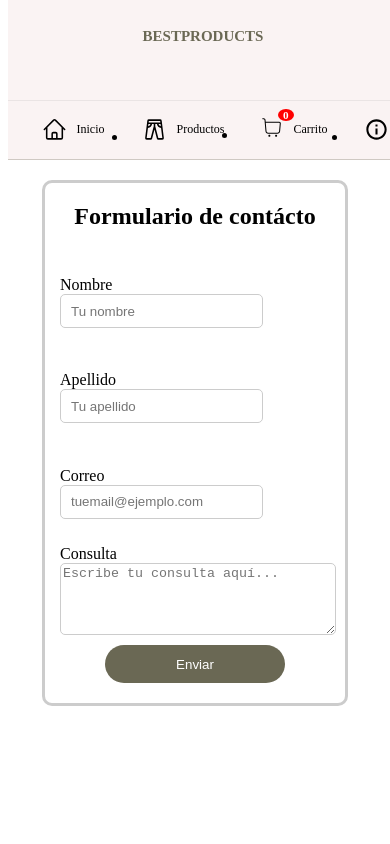
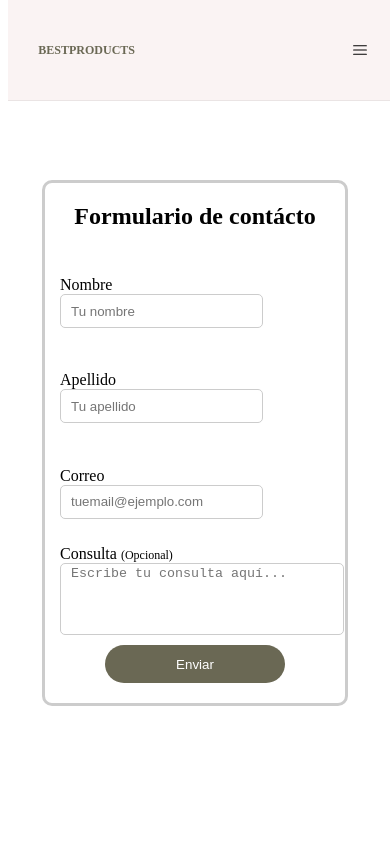
Before and after one commit to VazquezLD/entrega-react, a React (Vite) app: page /contact in a window 390 px wide. Shown: the top 844 px of the page. Built offline with nearby package versions, Linux system fonts and the light colour scheme; the HTML template or start-up script is replaced by a standard one.

Commit message:
aside cambio por menu hamburguesa responsive

```diff
--- a/src/components/Layout.jsx
+++ b/src/components/Layout.jsx
@@ -1,18 +1,26 @@
-import React from "react";
+import React, { useState, useEffect } from "react";
 import { Navbar } from "./Navbar";
 import { Aside } from "./Aside";
-import '../styles/Layout.css'
+import '../styles/Layout.css';
 
-export const Layout = ({children}) => {
-    return(
-        <>
-            <Navbar/>
-            <Aside/>
-            <main>
-                {children}
-            </main>
+export const Layout = ({ children }) => {
+  const [showNav, setShowNav] = useState(false)
+  const [isDesktop, setIsDesktop] = useState(window.innerWidth >= 768)
 
-        </>
+  useEffect(() => {
+    const handleResize = () => {
+      setIsDesktop(window.innerWidth >= 768)
+    }
+    window.addEventListener("resize", handleResize)
 
-    )
+    return () => window.removeEventListener("resize", handleResize)
+  }, [])
+
+  return (
+    <>
+      <Navbar showNav={showNav} setShowNav={setShowNav} />
+      {(isDesktop || showNav) && <Aside />}
+      <main>{children}</main>
+    </>
+  )
 }
--- a/src/components/Navbar.jsx
+++ b/src/components/Navbar.jsx
@@ -1,8 +1,18 @@
 import React from "react";
 import '../styles/Layout.css'
 import { InputProduct } from "./InputProduct";
+import { RxHamburgerMenu } from "react-icons/rx";
 
-export const Navbar = () => {
+
+export const Navbar = ({showNav ,setShowNav}) => {
+
+    const handleNav = () => {
+        if(!showNav){
+            setShowNav(true)
+        }else{
+            setShowNav(false)
+        }
+    }
 
     return(
         <>
@@ -13,6 +23,7 @@ export const Navbar = () => {
                 <div className="inputDiv">
                     <InputProduct/>
                 </div>
+                <RxHamburgerMenu className="menuburguer" id onClick={() => handleNav()}/>
             </nav>
         </>
     )
--- a/src/pages/contact/ContactForm.jsx
+++ b/src/pages/contact/ContactForm.jsx
@@ -47,8 +47,8 @@ export const ContactForm = () => {
             </div>
 
             <div className="inputDivF">
-              <label htmlFor="issue">Consulta</label>
-              <Field as="textarea" name="issue" placeholder="Escribe tu consulta aquí..." id="issue" className="inputF"/>
+              <label htmlFor="issue">Consulta <span className="optional">(Opcional)</span></label>
+              <Field as="textarea" name="issue" placeholder="Escribe tu consulta aquí..." id="issue" className="inputField inputF"/>
               <ErrorMessage name="issue" component="div" className="error" />
             </div>
 
--- a/src/pages/home/Footer.jsx
+++ b/src/pages/home/Footer.jsx
@@ -1,22 +1,14 @@
 import React from "react";
 import '../../styles/Home.css'
-import { FaFacebook, FaWhatsapp, FaInstagram, FaGithub, FaTwitter } from "react-icons/fa";
+import { FaGithub } from "react-icons/fa";
 
 
 export const Footer = () => {
     return(
         <div className="footer">
-            <ul className="footerList">
-                <li><a href="#">Términos de servicio</a></li>
-                <li><a href="#">Configuracion de cookies</a></li>
-                <li><a href="#">Soporte Técnico</a></li>
-                <li><a href="#">Nuestras ofertas</a></li>
-            </ul>
             <span className="footerSpan">Siguenos en nuestras redes</span>
             <ul className="footerList">
-
                 <li><a href="https://github.com/VazquezLD/entrega-react/tree/main" target="blank" className="footerIcon"><FaGithub/></a></li>
-
             </ul>
         </div>
     )
--- a/src/styles/Aside.css
+++ b/src/styles/Aside.css
@@ -65,15 +65,14 @@
     top:100px;
   }
   .navbarLinks{
-    flex-direction: row;
+    flex-direction: column;
     overflow-x: scroll;
     margin: 0;
     gap: 0;
+    background-color: #faf3f3;
   }
   .navbarLink{
     padding: 5px;
-    align-items: center;
-    justify-content: center;
     width: 100px;
     font-size: 12px;
   }
--- a/src/styles/Contact.css
+++ b/src/styles/Contact.css
@@ -17,7 +17,10 @@
     margin-top: 20px;
     flex-direction: column;
 }
-
+.optional{
+    font-size: 12px;
+    font-weight: 300;
+}
 .contactForm{
     display: flex;
     border: 3px solid #ccc;
@@ -60,6 +63,7 @@
     width: 100%;
     border-radius: 5px;
     border: 1px solid #ccc;
+    resize: none;
 }
 
 .success-message {
--- a/src/styles/Layout.css
+++ b/src/styles/Layout.css
@@ -21,7 +21,9 @@
     align-items: center;
     gap: 10px;
 }
-
+.hidden{
+  display: none;
+}
 .search-bar {
   display: flex;
   align-items: center;
@@ -59,35 +61,40 @@
   cursor: pointer;
 }
 .navbarDiv{
-  width: 40%;
   display: flex;
   align-items: center;
   justify-content: space-around;
 }
 .inputDiv{
-  width: 60%;
+  width: 40%;
 }
 .navbarBrand{
     color: #6a6854;
     font-weight: 900;
     font-size: 25px;
 }
+.menuburguer{
+  display: none;
+}
 
 @media (max-width:800px){
   .navbar{
-    flex-direction: column;
+    justify-content: space-evenly;
+    align-items: center;
   }
   .navbarBrand{
-    font-size: 15px;
+    font-size: 12px;
   }
   .search-bar{
-    width: 70%;
-  }
-  .navbarDiv{
     width: 100%;
   }
   .inputDiv{
-    width: 100%;
     place-items: center;
   }
+  .icon{
+    display: none;
+  }
+  .menuburguer{
+    display: block;
+  }
 }
--- a/src/styles/Products.css
+++ b/src/styles/Products.css
@@ -59,6 +59,7 @@
     width: 100px;
 }
 .buttonLoading{
+    margin-bottom: 10px;
     padding: 10px 20px ;
     border-radius: 20px;
     border: 1px solid #ccc;
@@ -139,7 +140,7 @@
     }
     .productsContainerAll{
         margin: 0;
-        margin-top: 160px;
+        margin-top: 100px;
         padding: 0;
     }
     .productDiscount{
```
Also changed, not shown: src/pages/products/CategoriesNav.jsx (+16 -32 lines), src/pages/products/Products.jsx (+3 -6 lines).
